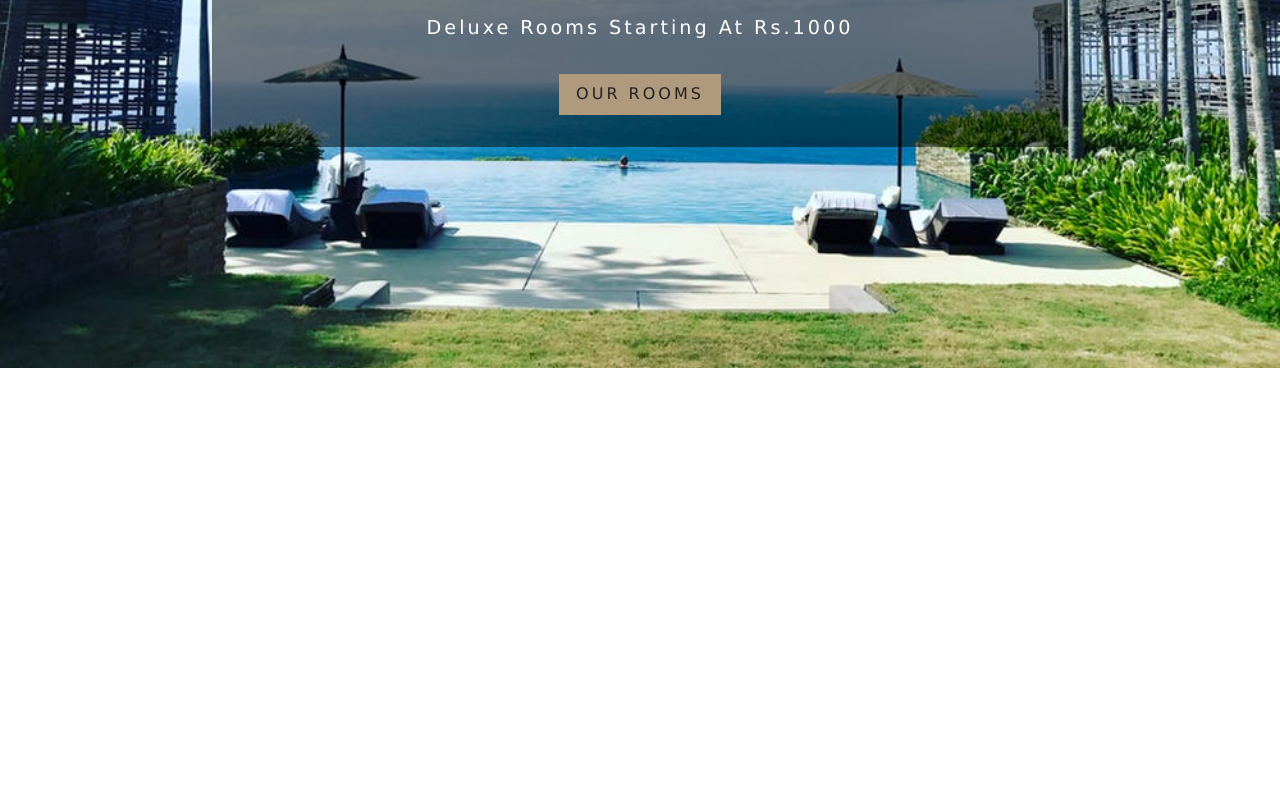
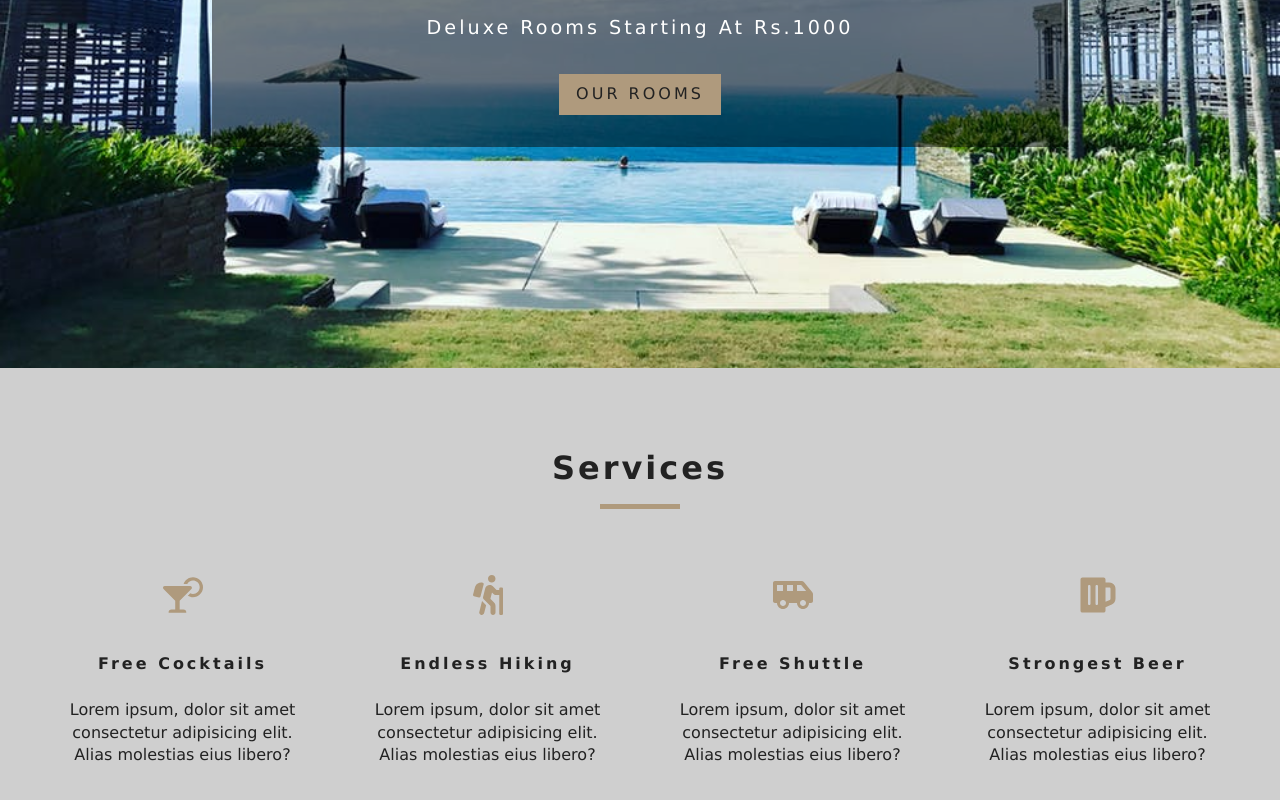
Before and after one commit to nandinee33/luxurious-resort-site, a React (Create React App) app in the folder resort/: page / in a window 1280 px wide. Shown: the part 432-1232 px from the top of the page. Before the commit the page ends 800 px from the top, so only its background shows below. Built offline with nearby package versions, Linux system fonts and the light colour scheme.

Commit message:
add service section

```diff
--- a/resort/src/components/Navbar.js
+++ b/resort/src/components/Navbar.js
@@ -41,7 +41,7 @@
               <Link to="/team">Team</Link>
             </li>
             <li>
-              <Link to="/testimonial">Testimonial</Link>
+              <Link to="/testimonial">reviews</Link>
             </li>
           </ul>
         </div>
--- /dev/null
+++ b/resort/src/components/Services.js
@@ -0,0 +1,54 @@
+import React, { Component } from 'react'
+import Title from "./Title";
+import { FaCocktail, FaHiking, FaShuttleVan, FaBeer } from "react-icons/fa";
+
+export default class Services extends Component {
+
+    state = {
+        services: [
+          {
+            icon: <FaCocktail />,
+            title: "Free Cocktails",
+            info:
+              "Lorem ipsum, dolor sit amet consectetur adipisicing elit. Alias molestias eius libero?"
+          },
+          {
+            icon: <FaHiking />,
+            title: "Endless Hiking",
+            info:
+              "Lorem ipsum, dolor sit amet consectetur adipisicing elit. Alias molestias eius libero?"
+          },
+          {
+            icon: <FaShuttleVan />,
+            title: "Free Shuttle",
+            info:
+              "Lorem ipsum, dolor sit amet consectetur adipisicing elit. Alias molestias eius libero?"
+          },
+          {
+            icon: <FaBeer />,
+            title: "Strongest Beer",
+            info:
+              "Lorem ipsum, dolor sit amet consectetur adipisicing elit. Alias molestias eius libero?"
+          }
+        ]
+      };
+
+    render() {
+        return (
+            <section className="services">
+                <Title title="services" />
+                <div className="services-center">
+                {this.state.services.map(item => {
+                    return (
+                    <article key={`item-${item.title}`} className="service">
+                        <span>{item.icon}</span>
+                        <h6>{item.title}</h6>
+                        <p>{item.info}</p>
+                    </article>
+                    );
+                })}
+                </div>
+            </section>
+        )
+    }
+}
--- /dev/null
+++ b/resort/src/components/Title.js
@@ -0,0 +1,12 @@
+import React from "react";
+
+const Title = ({ title }) => {
+  return (
+    <div className="section-title">
+      <h4>{title}</h4>
+      <div />
+    </div>
+  );
+};
+
+export default Title;
--- a/resort/src/pages/Home.js
+++ b/resort/src/pages/Home.js
@@ -2,10 +2,12 @@
 import { Link } from "react-router-dom";
 import Hero from "../components/Hero"
 import Banner from "../components/Banner"
+import Services from "../components/Services"
 
 
 export default function Home() {
     return (
+        <>
         <Hero>
             <Banner
                 title="Luxurious Rooms"
@@ -16,5 +18,7 @@
                 </Link>
             </Banner>
         </Hero>
+        <Services/>
+        </>
     )
 }
```
